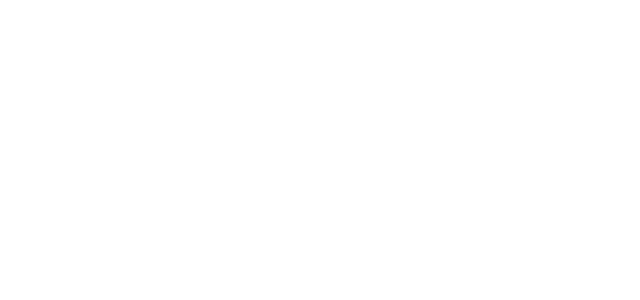
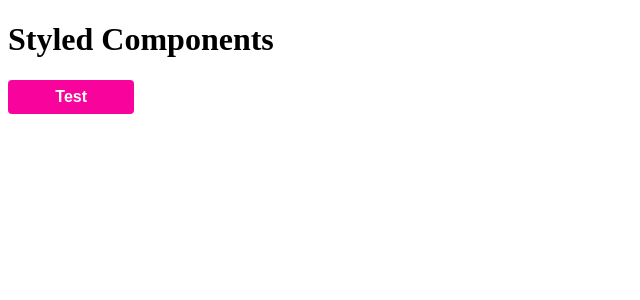
Before and after one commit to yogi721/react-tutorials, a React (Create React App) app: page / in a window 1280 px wide. Shown: the top 300 px of the page, without its empty margins (0-640 px from the left). Built offline with nearby package versions, Linux system fonts and the light colour scheme.

Commit message:
first styled component

```diff
--- a/package.json
+++ b/package.json
@@ -12,6 +12,7 @@
     "react-icons": "^4.2.0",
     "react-scripts": "4.0.3",
     "redux": "^4.1.1",
+    "styled-components": "^5.3.1",
     "web-vitals": "^1.1.1"
   },
   "scripts": {
--- a/public/index.html
+++ b/public/index.html
@@ -9,41 +9,18 @@
       name="description"
       content="Web site created using create-react-app"
     />
-    <link
+    <!-- <link
       rel="stylesheet"
       href="https://cdn.jsdelivr.net/npm/bootstrap@4.6.0/dist/css/bootstrap.min.css"
       integrity="sha384-B0vP5xmATw1+K9KRQjQERJvTumQW0nPEzvF6L/Z6nronJ3oUOFUFpCjEUQouq2+l"
       crossorigin="anonymous"
-    />
+    /> -->
     <link rel="apple-touch-icon" href="%PUBLIC_URL%/logo192.png" />
-    <!--
-      manifest.json provides metadata used when your web app is installed on a
-      user's mobile device or desktop. See https://developers.google.com/web/fundamentals/web-app-manifest/
-    -->
     <link rel="manifest" href="%PUBLIC_URL%/manifest.json" />
-    <!--
-      Notice the use of %PUBLIC_URL% in the tags above.
-      It will be replaced with the URL of the `public` folder during the build.
-      Only files inside the `public` folder can be referenced from the HTML.
-
-      Unlike "/favicon.ico" or "favicon.ico", "%PUBLIC_URL%/favicon.ico" will
-      work correctly both with client-side routing and a non-root public URL.
-      Learn how to configure a non-root public URL by running `npm run build`.
-    -->
     <title>React App</title>
   </head>
   <body>
     <noscript>You need to enable JavaScript to run this app.</noscript>
     <div id="root"></div>
-    <!--
-      This HTML file is a template.
-      If you open it directly in the browser, you will see an empty page.
-
-      You can add webfonts, meta tags, or analytics to this file.
-      The build step will place the bundled scripts into the <body> tag.
-
-      To begin the development, run `npm start` or `yarn start`.
-      To create a production bundle, use `npm run build` or `yarn build`.
-    -->
   </body>
 </html>
--- a/src/App.js
+++ b/src/App.js
@@ -1,11 +1,11 @@
 // import IndexTyping from './components/typing/IndexTyping';
 // import IndexDoc from './components/reactDoc/IndexDoc';
 // import IndexTutorial from './components/tutorial1/IndexTutorial';
-import IndexHooks from './components/tutorial2hooks/indexHooks';
+// import IndexHooks from './components/tutorial2hooks/indexHooks';
 // import UdemyApp from './udemy/UdemyApp';
 // import UdemyAppClass from './udemy/UdemyAppClass';
 // import IndexTodo from './components/todo/IndexTodo';
-
+import StyledComponent from './styled-components'
 
 function App() {
 
@@ -13,14 +13,16 @@
     <div className="container mb-5 mb-5">
       <div className="row">
         {/* <IndexTutorial /> */}
-        <IndexHooks />
+        {/* <IndexHooks /> */}
         {/* <IndexTyping /> */}
         {/* <IndexTodo /> */}
         {/* <IndexDoc /> */}
+        <StyledComponent />
 
 
         {/* <UdemyApp /> */}
         {/* <UdemyAppClass /> */}
+
       </div>
     </div>
   );
--- a/src/index.js
+++ b/src/index.js
@@ -1,6 +1,6 @@
 import React from 'react';
 import ReactDOM from 'react-dom';
-import './index.css';
+// import './index.css';
 import App from './App';
 
 ReactDOM.render(
--- /dev/null
+++ b/src/jsconfig.js
@@ -0,0 +1,6 @@
+// {
+//     "compilerOptions": {
+//         "baseUrl": "src"
+//     },
+//     "include": ["src"]
+// }
--- /dev/null
+++ b/src/styled-components/common/Button.js
@@ -0,0 +1,22 @@
+import styled from "styled-components";
+
+const Button = styled.button`
+    color: white;
+    background: #f8049c;
+    font-weight: bold;
+    padding: 8px;
+    border-radius: 4px;
+    box-shadow: none;
+    font-size: 1em;
+    border: none;
+    width: 10%;
+    display: block;
+    white-space: none;
+
+    &:disabled{
+        background: #eee;
+        color: #eee;
+    }
+`;
+
+export default Button
--- /dev/null
+++ b/src/styled-components/index.js
@@ -0,0 +1,17 @@
+import React from 'react'
+import Button from './common/Button'
+
+function index() {
+    return (
+        <>
+            <h1>
+                Styled Components
+            </h1>
+            <Button>
+                Test
+            </Button>
+        </>
+    )
+}
+
+export default index
```
Also changed, not shown: 1 other file (tests, documents, lock files or other folders).
